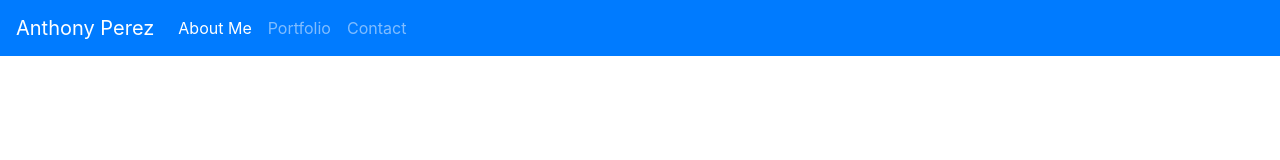
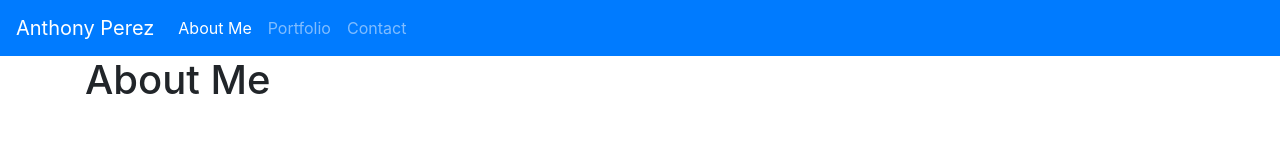
Before and after one commit to ajper05/portfolio, a plain HTML site: page index.html in a window 1280 px wide. Drawn offline with nearby package versions, Linux system fonts and the light colour scheme.

Commit message:
added containers, started working on grid formatting

```diff
--- a/index.html
+++ b/index.html
@@ -24,6 +24,9 @@
                 </li>
               </ul>
             </div>
-          </nav>
+        </nav>
+        <main class="container">
+            <h1>About Me</h1>
+        </main>
     </body>
 </html>
```
Also changed, not shown: portfolio.html (+5 -1 lines).
